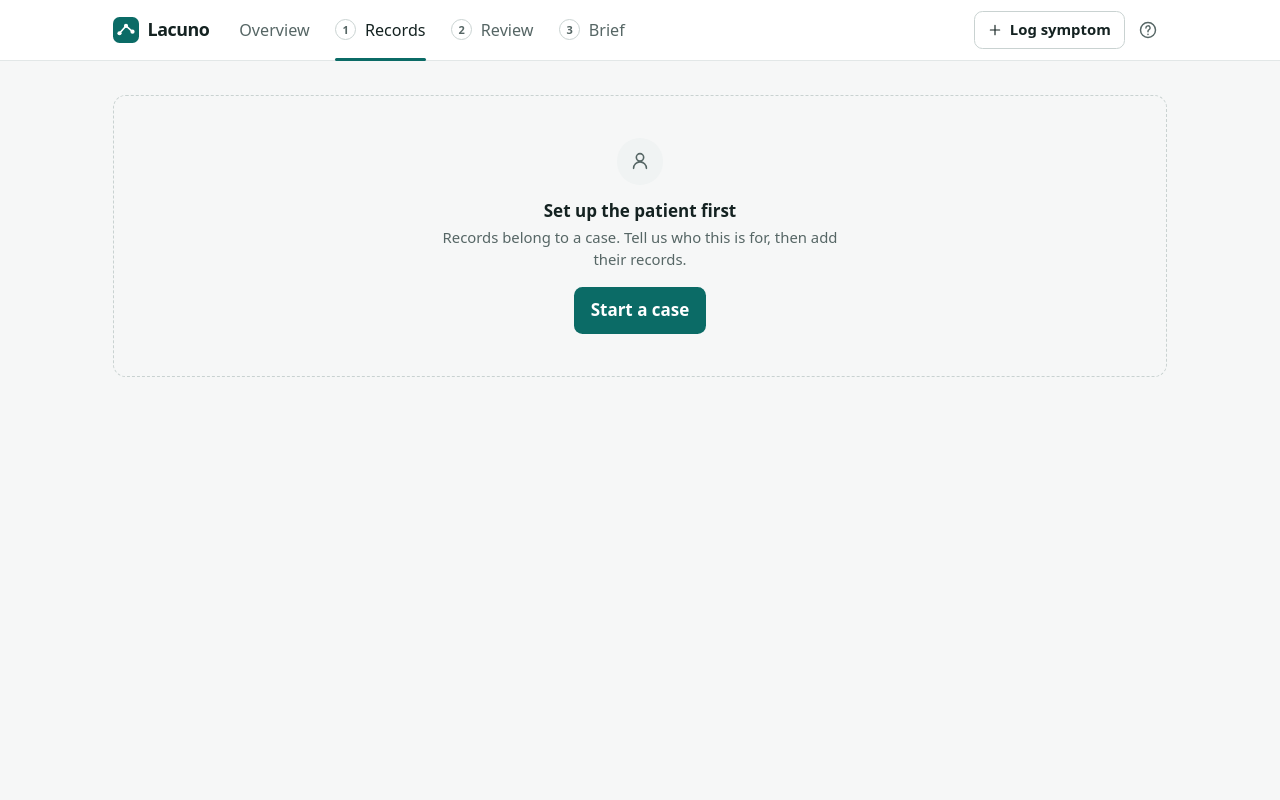
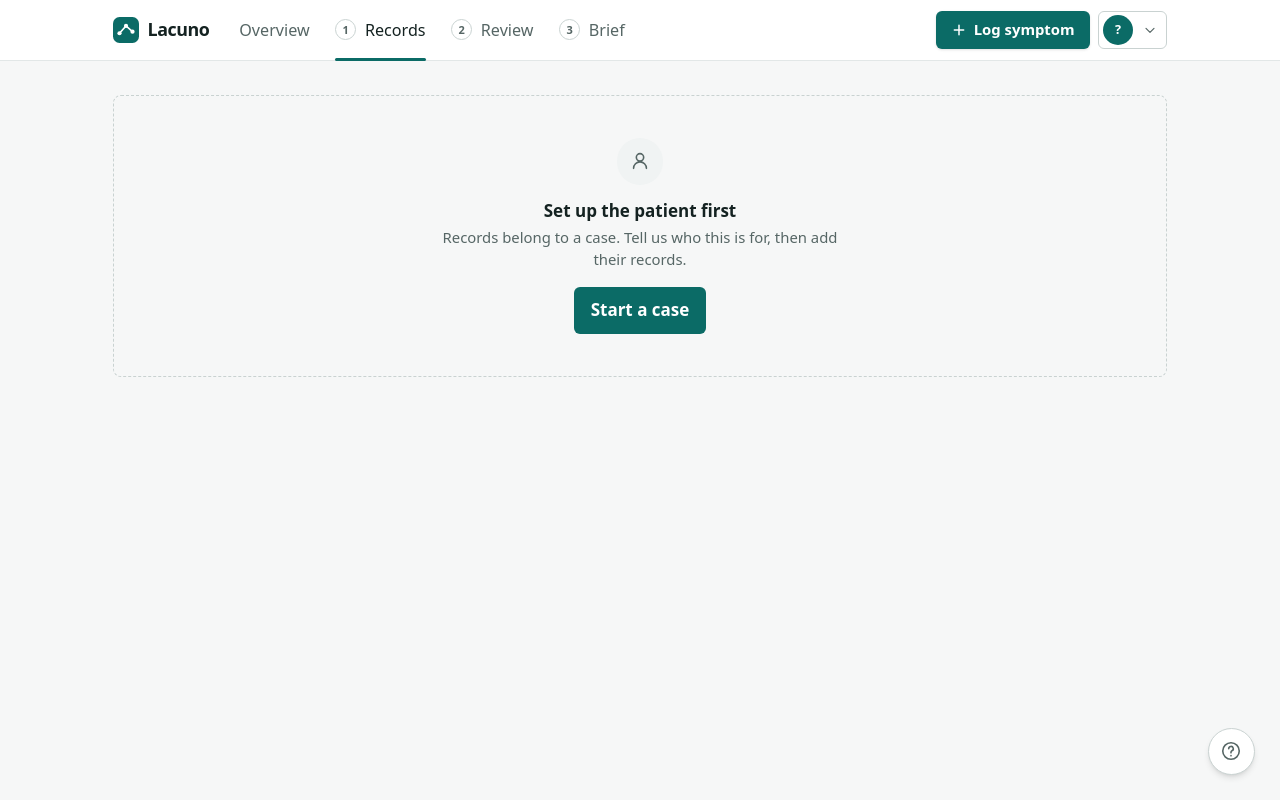
Before and after one commit to Cherlz/lacuno, a Next.js app: page /records in a window 1280 px wide. Built offline with nearby package versions, Linux system fonts and the light colour scheme.

Commit message:
User feedback: clearer header (Log symptom button, user menu top right, help at the bottom), records search, original shown first, squarer corners, IBM Plex Sans, clearer copy, translate tip

```diff
--- a/src/app/globals.css
+++ b/src/app/globals.css
@@ -20,6 +20,15 @@
   --danger-soft: #fdecea;
   --ok: #24693a;
   --ok-soft: #e6f3ea;
+}
+
+/* Slightly squarer corners than Tailwind's defaults: calmer and more clinical. */
+@theme {
+  --radius-md: 4px;
+  --radius-lg: 6px;
+  --radius-xl: 8px;
+  --radius-2xl: 10px;
+  --radius-3xl: 12px;
 }
 
 @theme inline {
@@ -52,7 +61,6 @@ body {
   background: var(--bg);
   color: var(--ink);
   font-family: var(--font-sans);
-  font-feature-settings: "cv11", "ss01";
 }
 ::selection { background: var(--brand-soft); }
 :focus-visible { outline: 2px solid var(--brand); outline-offset: 2px; border-radius: 6px; }
--- a/src/app/help/page.tsx
+++ b/src/app/help/page.tsx
@@ -27,6 +27,7 @@ const FAQ = [
   ["Where are my records saved?", "On this device only. Records are sent to our AI provider to be read, and our server keeps nothing."],
   ["What if it reads something wrong?", "Fix it when you check the record. Every point links back to the original page."],
   ["What if it's an emergency?", "Call your emergency number first. Lacuno's emergency button calls the number for your country."],
+  ["Can I see this website in my language?", "Use your browser's translate button. Summaries and briefs are already written in the languages you pick."],
   ["Can I use it on another phone?", "Case files stay on the device where you made them."],
   ["Can I keep cases for more than one person?", "Yes. Tap New case on the overview, and tap a name to switch."],
   ["How do I delete a case?", "Overview → Edit → Delete case file."],
--- a/src/app/layout.tsx
+++ b/src/app/layout.tsx
@@ -1,11 +1,11 @@
 import type { Metadata, Viewport } from "next";
-import { Fraunces, Inter } from "next/font/google";
+import { Fraunces, IBM_Plex_Sans } from "next/font/google";
 import { AccountGate } from "@/components/Account";
 import { AppShell } from "@/components/AppShell";
 import { authEnabled } from "@/lib/auth0";
 import "./globals.css";
 
-const inter = Inter({ variable: "--font-sans-loaded", subsets: ["latin", "latin-ext", "vietnamese", "cyrillic"] });
+const plex = IBM_Plex_Sans({ variable: "--font-sans-loaded", subsets: ["latin", "latin-ext", "vietnamese", "cyrillic"], weight: ["400", "500", "600", "700"] });
 const fraunces = Fraunces({ variable: "--font-display-loaded", subsets: ["latin", "latin-ext"], weight: ["600", "700"] });
 
 export const metadata: Metadata = {
@@ -34,7 +34,7 @@ export const viewport: Viewport = {
 export default function RootLayout({ children }: Readonly<{ children: React.ReactNode }>) {
   return (
     <html lang="en">
-      <body className={`${inter.variable} ${fraunces.variable} antialiased`}>
+      <body className={`${plex.variable} ${fraunces.variable} antialiased`}>
         <AccountGate enabled={authEnabled}>
           <AppShell>{children}</AppShell>
         </AccountGate>
--- a/src/components/AppShell.tsx
+++ b/src/components/AppShell.tsx
@@ -1,9 +1,10 @@
 "use client";
 
 import Link from "next/link";
-import { usePathname } from "next/navigation";
-import { useEffect, type ReactNode } from "react";
+import { usePathname, useRouter } from "next/navigation";
+import { useEffect, useRef, useState, type ReactNode } from "react";
 import { SUPPORT_EMAIL } from "@/lib/contact";
+import { currentCaseId, listCases, newCase, switchCase, type CaseEntry } from "@/lib/db";
 import { nextAction, stepStatus, type StepKey } from "@/lib/progress";
 import { useCase } from "@/lib/useCase";
 import { useAccount } from "./Account";
@@ -61,27 +62,18 @@ export function AppShell({ children }: { children: ReactNode }) {
             })}
           </nav>
 
-          <div className="ml-auto flex min-w-0 items-center gap-1 text-sm">
-            {c.patient?.isSample && <Pill tone="warn">Sample</Pill>}
-            {c.patient && (
-              <Link href="/setup" className="hidden max-w-40 items-center gap-1.5 truncate rounded-lg px-2 py-2 text-muted hover:bg-surface-2 hover:text-ink md:flex" title="Edit patient profile">
-                <Icon name="user" size={16} />
-                <span className="truncate">{c.patient.name}</span>
-              </Link>
-            )}
+          <div className="ml-auto flex min-w-0 items-center gap-2 text-sm">
             <Link
-              href="/episodes"
-              className={`hidden h-9 items-center gap-1.5 rounded-lg border px-3 font-semibold transition-colors sm:flex ${active("/episodes") ? "border-brand bg-brand-soft text-brand" : "border-line-strong hover:bg-surface-2"}`}
+              href="/episodes?now=1"
+              className={`hidden h-9 items-center gap-1.5 rounded-lg px-3.5 font-semibold shadow-sm transition-colors sm:flex ${active("/episodes") ? "bg-brand-hover text-brand-ink" : "bg-brand text-brand-ink hover:bg-brand-hover"}`}
             >
-              <Icon name="plus" size={16} />
+              <Icon name="plus" size={16} strokeWidth={2.25} />
               Log symptom
             </Link>
-            <Link href="/help" className="flex h-9 w-9 items-center justify-center rounded-lg text-muted hover:bg-surface-2 hover:text-ink" title="How to use Lacuno" aria-label="Help">
-              <Icon name="help" size={20} />
-            </Link>
-            {account.enabled && account.signedIn && <AccountMenu name={account.name} picture={account.picture} />}
-            {account.enabled && !account.signedIn && (
+            {account.enabled && !account.signedIn ? (
               <a href="/signin" className={buttonClass("primary", "sm")}>Sign in</a>
+            ) : (
+              <UserMenu name={account.name} picture={account.picture} signedIn={account.enabled && account.signedIn} />
             )}
           </div>
         </div>
@@ -89,12 +81,27 @@ export function AppShell({ children }: { children: ReactNode }) {
 
       <main className="mx-auto max-w-5xl px-4 pb-28 pt-8 sm:pb-16">{children}</main>
 
+      <Link
+        href="/help"
+        aria-label="How to use Lacuno"
+        title="How to use Lacuno"
+        className="no-print fixed bottom-20 right-4 z-30 flex h-11 w-11 items-center justify-center rounded-full border border-line-strong bg-surface text-muted shadow-md transition-colors hover:text-ink sm:bottom-6 sm:right-6"
+      >
+        <Icon name="help" size={22} />
+      </Link>
+
       <nav aria-label="Main" className="no-print fixed inset-x-0 bottom-0 z-30 border-t border-line bg-surface pb-[env(safe-area-inset-bottom)] sm:hidden">
         <div className="grid grid-cols-5">
           {NAV.map((n) => {
             const st = status(n.step);
             const on = active(n.href);
             return (
+              n.href === "/episodes" ? (
+                <Link key={n.href} href="/episodes?now=1" aria-current={on ? "page" : undefined} className="flex min-h-16 flex-col items-center justify-center gap-1 whitespace-nowrap text-[11px] font-semibold text-brand">
+                  <span className="flex h-9 w-9 items-center justify-center rounded-full bg-brand text-brand-ink shadow-sm"><Icon name="plus" size={20} strokeWidth={2.25} /></span>
+                  Log symptom
+                </Link>
+              ) : (
               <Link
                 key={n.href}
                 href={n.href}
@@ -108,6 +115,7 @@ export function AppShell({ children }: { children: ReactNode }) {
                 </span>
                 {n.label}
               </Link>
+              )
             );
           })}
         </div>
@@ -155,30 +163,84 @@ function StepDot({ index, status }: { index: number; status: "done" | "current"
   );
 }
 
-function AccountMenu({ name, picture }: { name: string | null; picture: string | null }) {
+/** The person button at the top right: switch case, edit the profile, help, contact, sign out. */
+function UserMenu({ name, picture, signedIn }: { name: string | null; picture: string | null; signedIn: boolean }) {
+  const c = useCase();
+  const router = useRouter();
+  const pathname = usePathname();
+  const [open, setOpen] = useState(false);
+  const [cases, setCases] = useState<CaseEntry[]>([]);
+  const box = useRef<HTMLDivElement>(null);
+
+  useEffect(() => setOpen(false), [pathname]);
+  useEffect(() => {
+    if (!open) return;
+    setCases(listCases().filter((x) => x.id !== currentCaseId()));
+    const close = (e: MouseEvent | KeyboardEvent) => {
+      if (e instanceof KeyboardEvent ? e.key === "Escape" : !box.current?.contains(e.target as Node)) setOpen(false);
+    };
+    document.addEventListener("mousedown", close);
+    document.addEventListener("keydown", close);
+    return () => {
+      document.removeEventListener("mousedown", close);
+      document.removeEventListener("keydown", close);
+    };
+  }, [open]);
+
+  const item = "flex w-full items-center gap-2.5 rounded-md px-2.5 py-2 text-left hover:bg-surface-2";
+  const initial = (name ?? c.patient?.name ?? "?").slice(0, 1).toUpperCase();
+
   return (
-    <details className="relative">
-      <summary className="flex h-9 cursor-pointer items-center rounded-lg px-1 hover:bg-surface-2" aria-label="Account">
+    <div ref={box} className="relative">
+      <button
+        onClick={() => setOpen(!open)}
+        aria-expanded={open}
+        aria-haspopup="menu"
+        className="flex h-9 items-center gap-2 rounded-lg border border-line-strong py-1 pl-1 pr-2 hover:bg-surface-2"
+      >
         {picture ? (
           // eslint-disable-next-line @next/next/no-img-element
           <img src={picture} alt="" className="h-7 w-7 rounded-full" referrerPolicy="no-referrer" />
         ) : (
-          <span className="flex h-7 w-7 items-center justify-center rounded-full bg-brand text-xs font-bold text-brand-ink">
-            {(name ?? "?").slice(0, 1).toUpperCase()}
-          </span>
+          <span className="flex h-7 w-7 items-center justify-center rounded-full bg-brand text-xs font-bold text-brand-ink">{initial}</span>
         )}
-      </summary>
-      <div className="absolute right-0 z-40 mt-2 w-64 rounded-xl border border-line bg-surface p-3 shadow-[0_8px_24px_rgba(20,34,33,0.10)]">
-        <p className="truncate font-semibold">{name}</p>
-        <div className="mt-2 space-y-0.5 border-t border-line pt-2 text-sm">
-          <Link href="/help" className="flex items-center gap-2 rounded-md px-2 py-1.5 hover:bg-surface-2"><Icon name="help" size={16} />How to use Lacuno</Link>
-          <a href={`mailto:${SUPPORT_EMAIL}?subject=${encodeURIComponent("Help with Lacuno")}`} className="flex items-center gap-2 rounded-md px-2 py-1.5 hover:bg-surface-2"><Icon name="mail" size={16} />Contact us</a>
+        {c.patient && <span className="hidden max-w-36 truncate font-medium md:block">{c.patient.name}</span>}
+        <Icon name="chevronDown" size={16} className="text-muted" />
+      </button>
+
+      {open && (
+        <div role="menu" className="absolute right-0 z-40 mt-2 w-72 rounded-xl border border-line bg-surface p-2 text-[0.95rem] shadow-[0_8px_24px_rgba(20,34,33,0.12)]">
+          {c.patient && (
+            <div className="px-2.5 pb-2 pt-1.5">
+              <p className="text-xs font-semibold uppercase tracking-wider text-muted">Caring for</p>
+              <p className="mt-0.5 flex items-center gap-2 font-semibold">
+                <span className="truncate">{c.patient.name}</span>
+                {c.patient.isSample && <Pill tone="warn">Sample</Pill>}
+              </p>
+            </div>
+          )}
+          {c.patient && <Link href="/setup" className={item}><Icon name="pencil" size={16} />Edit profile</Link>}
+          {cases.map((x) => (
+            <button key={x.id} className={item} onClick={() => { switchCase(x.id); setOpen(false); router.push("/case"); }}>
+              <Icon name="user" size={16} />Switch to {x.name}
+            </button>
+          ))}
+          <button className={item} onClick={() => { newCase(); setOpen(false); router.push("/setup"); }}>
+            <Icon name="plus" size={16} />New case
+          </button>
+          <div className="my-1.5 border-t border-line" />
+          <Link href="/help" className={item}><Icon name="help" size={16} />How to use Lacuno</Link>
+          <a href={`mailto:${SUPPORT_EMAIL}?subject=${encodeURIComponent("Help with Lacuno")}`} className={item}><Icon name="mail" size={16} />Contact us</a>
+          {signedIn && (
+            <>
+              <div className="my-1.5 border-t border-line" />
+              {name && <p className="truncate px-2.5 py-1 text-sm text-muted">Signed in as {name}</p>}
+              <a href="/auth/logout" className={item}><Icon name="arrowRight" size={16} />Sign out</a>
+            </>
+          )}
         </div>
-        <a href="/auth/logout" className={`${buttonClass("secondary", "sm")} mt-3 w-full`}>
-          Sign out
-        </a>
-      </div>
-    </details>
+      )}
+    </div>
   );
 }
 
--- a/src/components/icons.tsx
+++ b/src/components/icons.tsx
@@ -32,9 +32,10 @@ const paths = {
   note: "M5 4h14v12l-4 4H5z M15 20v-4h4",
   external: "M14 5h5v5 M19 5l-8 8 M17 13.5V19H5V7h5.5",
   trash: "M5 7h14 M10 7V4.5h4V7 M7 7l1 13h8l1-13",
+  search: "M10.5 17a6.5 6.5 0 1 0 0-13 6.5 6.5 0 0 0 0 13z M15.5 15.5 20 20",
   shield: "M12 3 5 6v5.5c0 4.4 3 8 7 9.5 4-1.5 7-5.1 7-9.5V6z M9 12l2 2 4-4.5",
   lock: "M6.5 11h11v9h-11z M9 11V8a3 3 0 0 1 6 0v3",
-  bell:"M6 16V11a6 6 0 0 1 12 0v5l1.5 2h-15z M10 20.5a2 2 0 0 0 4 0",
+  bell: "M6 16V11a6 6 0 0 1 12 0v5l1.5 2h-15z M10 20.5a2 2 0 0 0 4 0",
   bellOff: "M6 16V11a6 6 0 0 1 9.5-4.9 M18 11v5l1.5 2H8 M10 20.5a2 2 0 0 0 4 0 M4 4l16 16",
   watch: "M8 7h8a1 1 0 0 1 1 1v8a1 1 0 0 1-1 1H8a1 1 0 0 1-1-1V8a1 1 0 0 1 1-1z M9 7l.5-3.5h5L15 7 M9 17l.5 3.5h5L15 17 M12 10v2.5l1.5 1",
   pin: "M12 21s-6.5-5.6-6.5-11a6.5 6.5 0 0 1 13 0c0 5.4-6.5 11-6.5 11z M12 12.5a2.5 2.5 0 1 0 0-5 2.5 2.5 0 0 0 0 5z",
```
Also changed, not shown: src/app/page.tsx (+11 -3 lines), src/app/records/page.tsx (+31 -6 lines).
